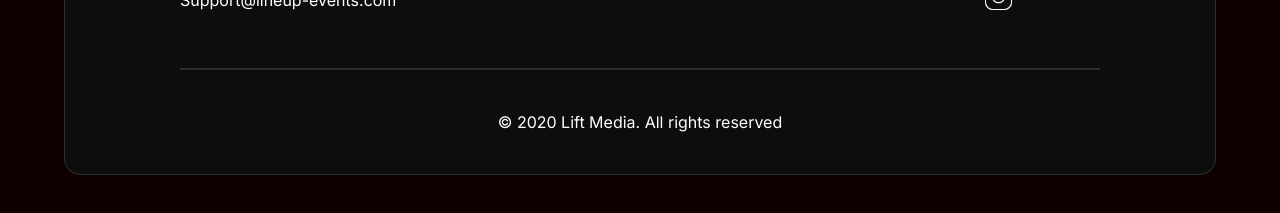
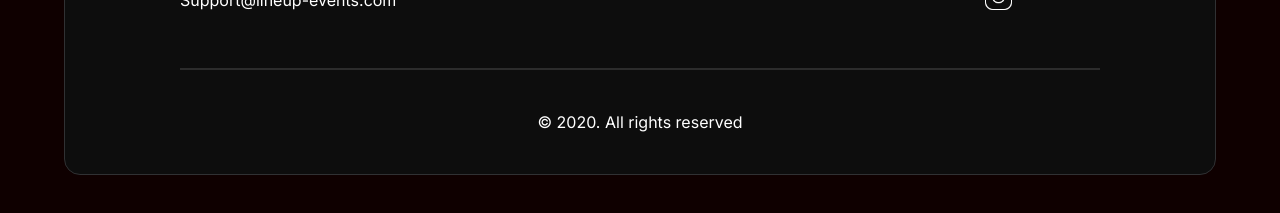
Before and after one commit to vanamkarthiknetha/lineup_web, a Next.js app: page / in a window 1280 px wide. Shown: the part 6717-6930 px from the top of the page. Built offline with nearby package versions, Linux system fonts and the light colour scheme.

Commit message:
remove lift media mention

```diff
--- a/components/Footer.jsx
+++ b/components/Footer.jsx
@@ -86,7 +86,7 @@ const Footer = () => {
           <p
             className={`${inter.className} mx-auto font-[16px]  p-10 `}
           >
-            © 2020 Lift Media. All rights reserved
+            © 2020. All rights reserved
           </p>
         </div>
       </div>
```
